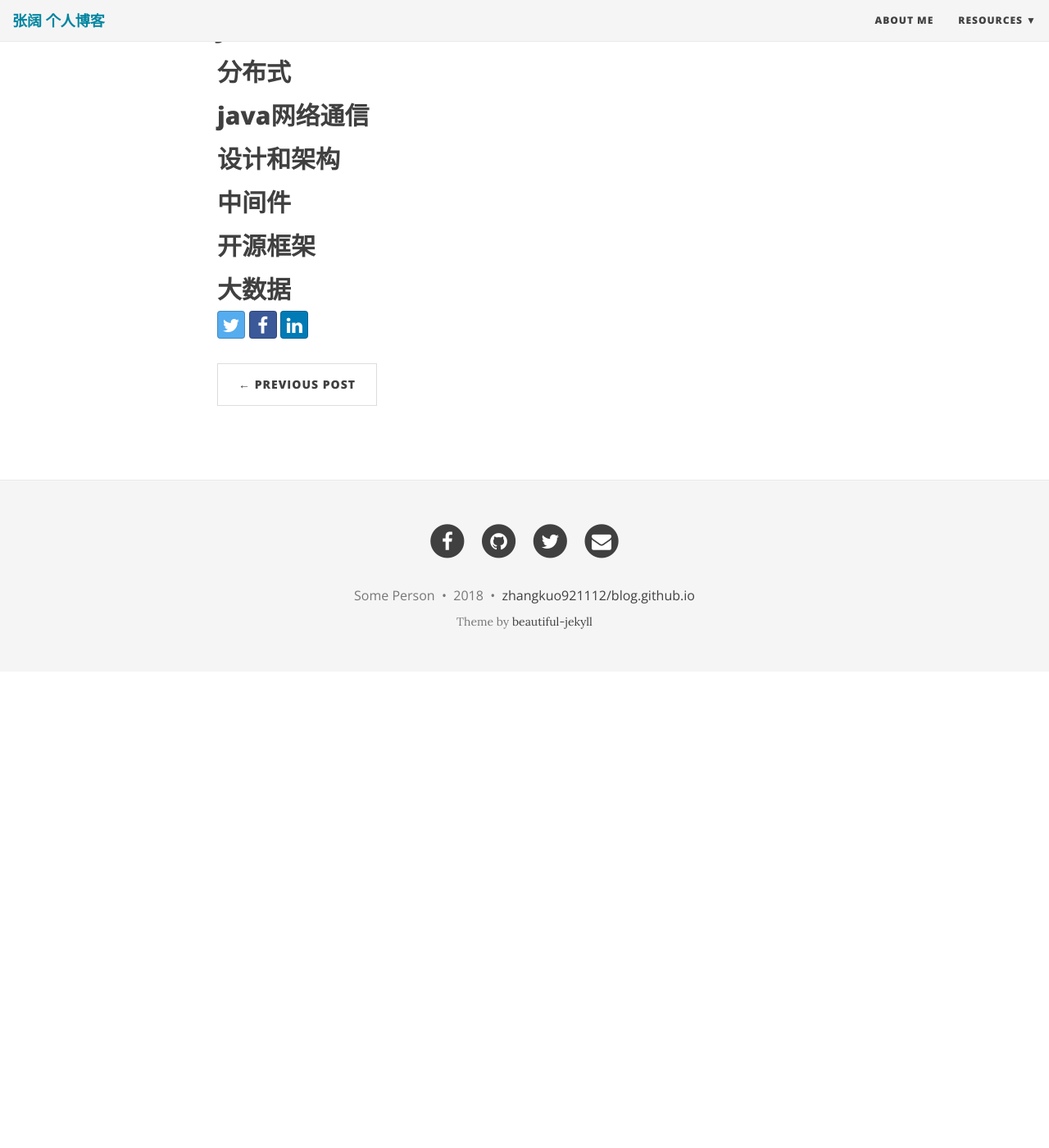
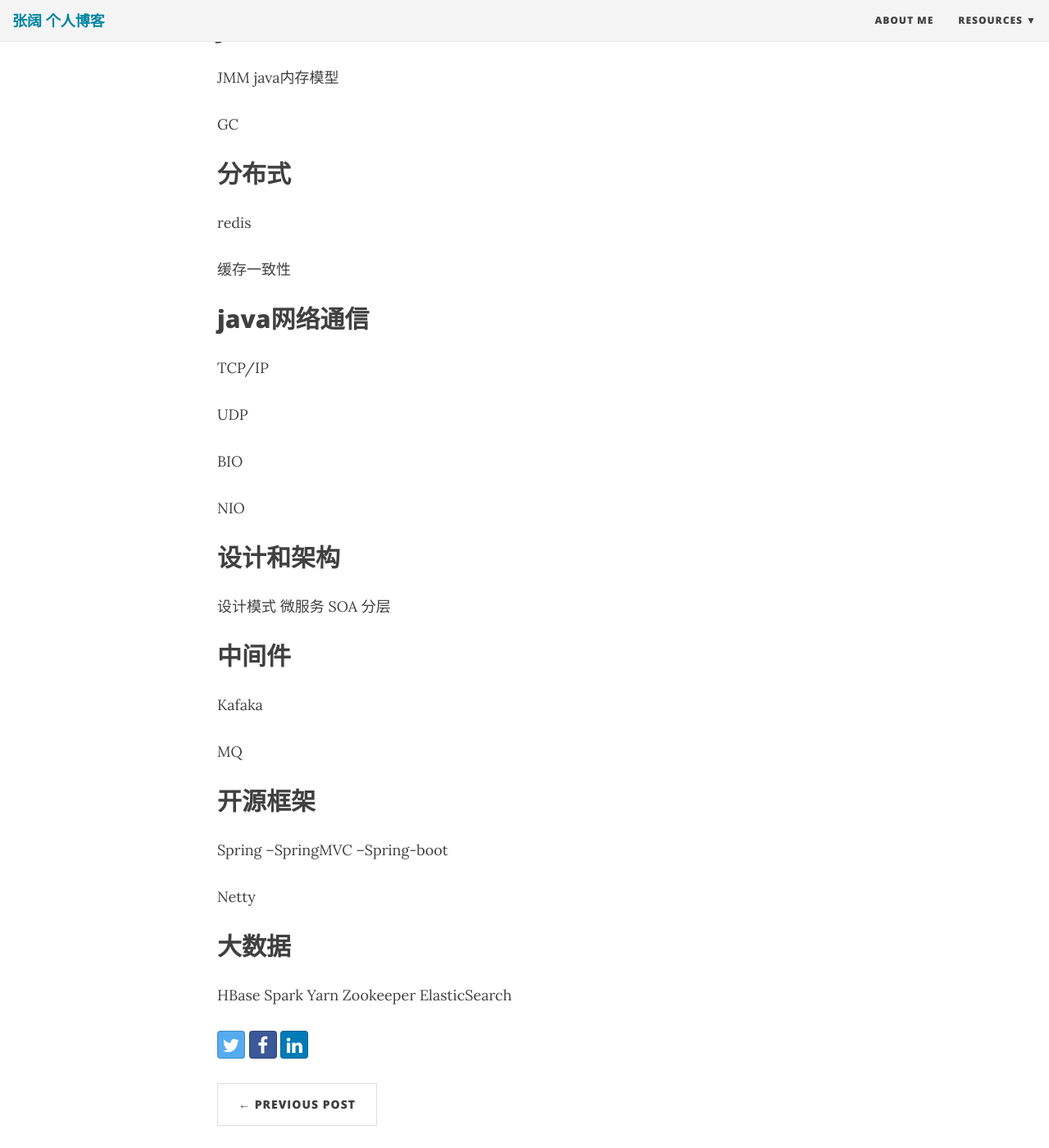
Before and after one commit to buoooou/blog.github.io, a Jekyll site: the page built from _posts/2018-05-18-java.md, in a window 1280 px wide and 1400 px high, scrolled down 928 px. Shown: the whole window at 82% size. Built offline with Jekyll 4.4.1, drawn with Linux system fonts in a browser that asks for light colours; nearby versions of some CDN libraries; before the commit the page ends 1747 px from its top, so only the background shows below that.

Commit message:
Create 2018-05-18-java.md

```diff
--- a/_posts/2018-05-18-java.md
+++ b/_posts/2018-05-18-java.md
@@ -49,16 +49,64 @@
 
 ## 并发，多线程
 
+
+
+
+
 ## JVM
+
+JMM java内存模型
+
+GC
+
+
 
 ## 分布式
 
+redis
+
+缓存一致性
+
+
+
+
 ## java网络通信
+
+TCP/IP
+
+UDP
+
+BIO
+
+NIO
+
 
 ## 设计和架构
 
+设计模式
+微服务
+SOA
+分层
+
 ## 中间件
+
+Kafaka
+
+MQ
 
 ## 开源框架
 
+Spring
+--SpringMVC
+--Spring-boot
+
+Netty
+
+
 ## 大数据
+
+HBase
+Spark
+Yarn
+Zookeeper
+ElasticSearch
```
